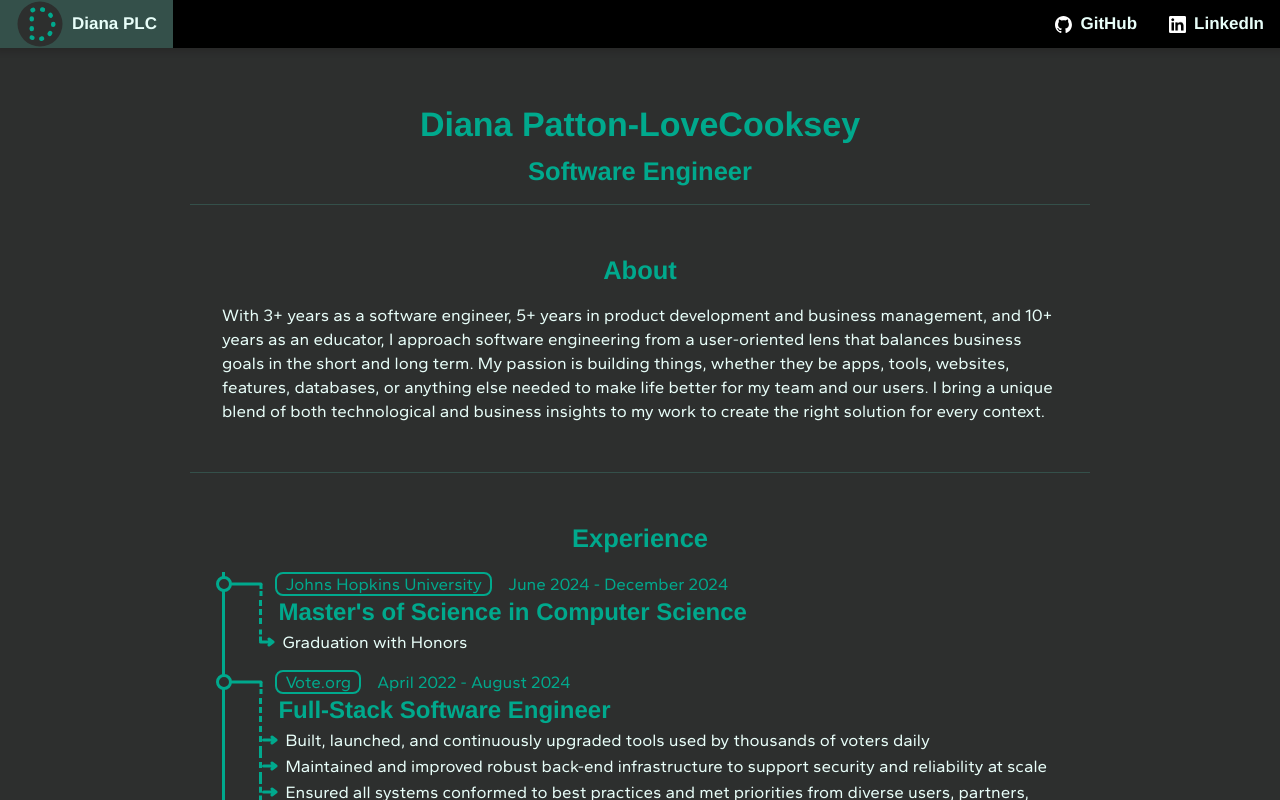
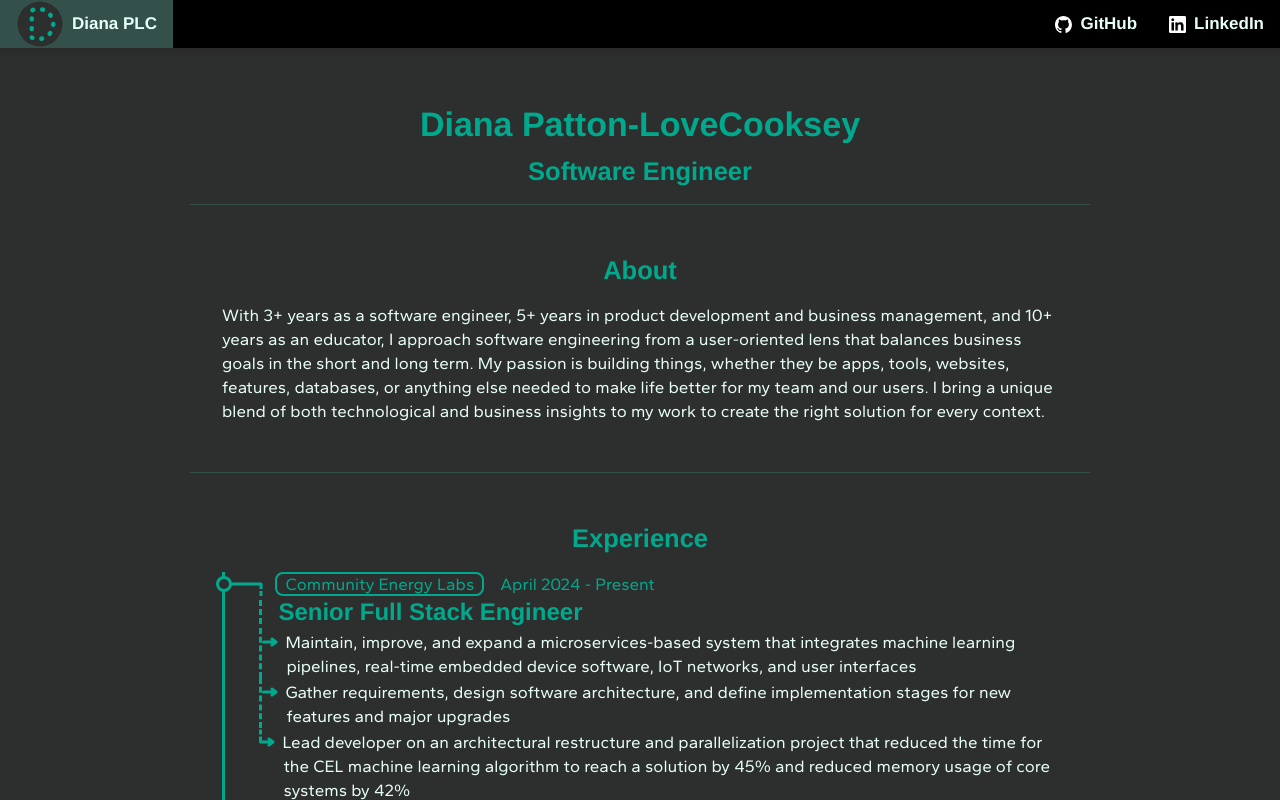
Before and after one commit to DianaPLC/DianaPLC.github.io, an Angular app: page / in a window 1280 px wide. Shown: the top 800 px of the page. Built offline with nearby package versions, Linux system fonts and the light colour scheme; a web font is replaced by a local one.

Commit message:
Add CEL experience

```diff
--- a/src/experience/experience.content.ts
+++ b/src/experience/experience.content.ts
@@ -41,6 +41,17 @@ psExperiencesString += `
 `
 
 export const experiences = [
+  new Experience(
+    'April 2024',
+    'Present',
+    'Senior Full Stack Engineer',
+    'Community Energy Labs',
+    `
+      <li>Maintain, improve, and expand a microservices-based system that integrates machine learning pipelines, real-time embedded device software, IoT networks, and user interfaces</li>
+      <li>Gather requirements, design software architecture, and define implementation stages for new features and major upgrades</li>
+      <li>Lead developer on an architectural restructure and parallelization project that reduced the time for the CEL machine learning algorithm to reach a solution by 45% and reduced memory usage of core systems by 42%</li>
+    `
+  ),
   new Experience(
     'June 2024',
     'December 2024',
```
